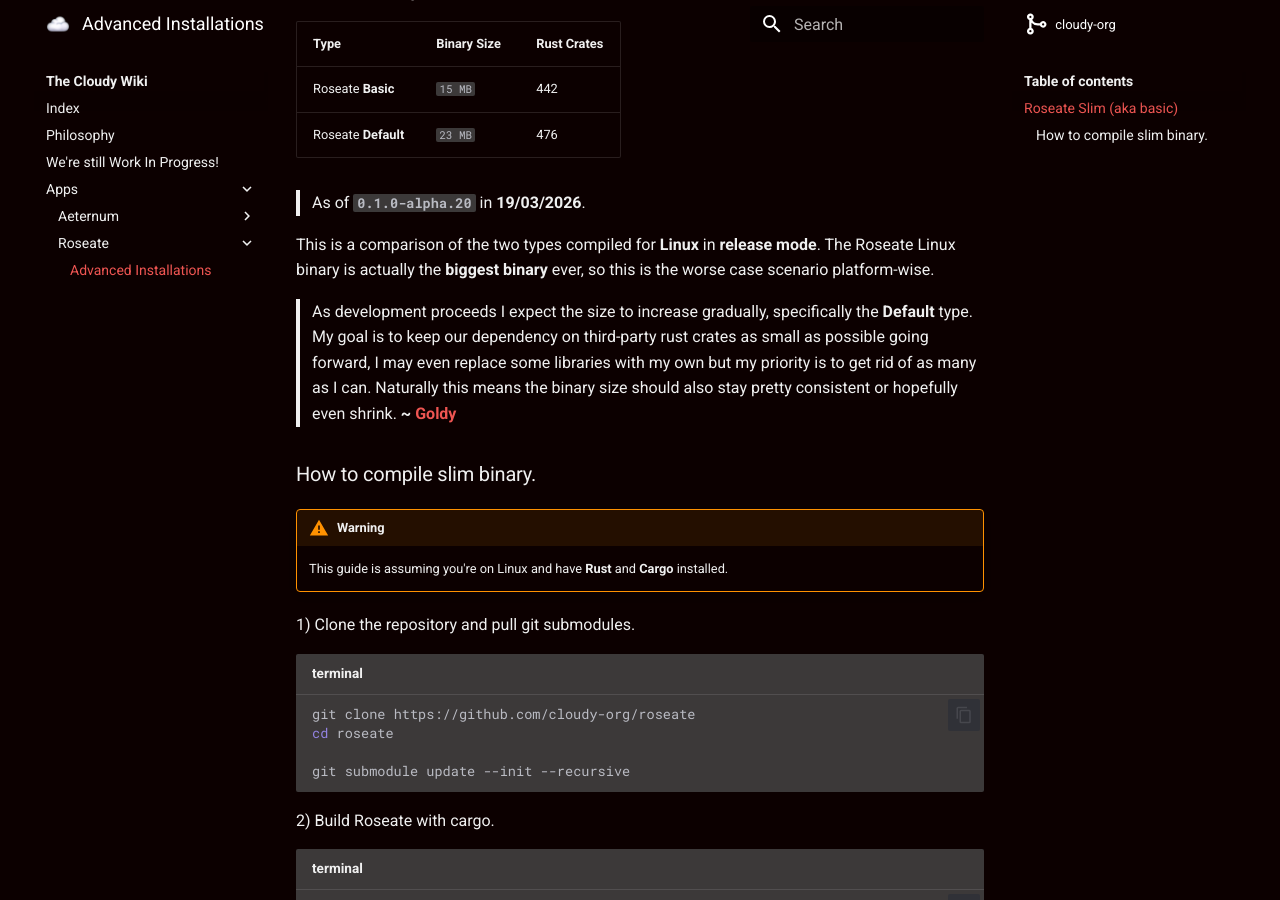
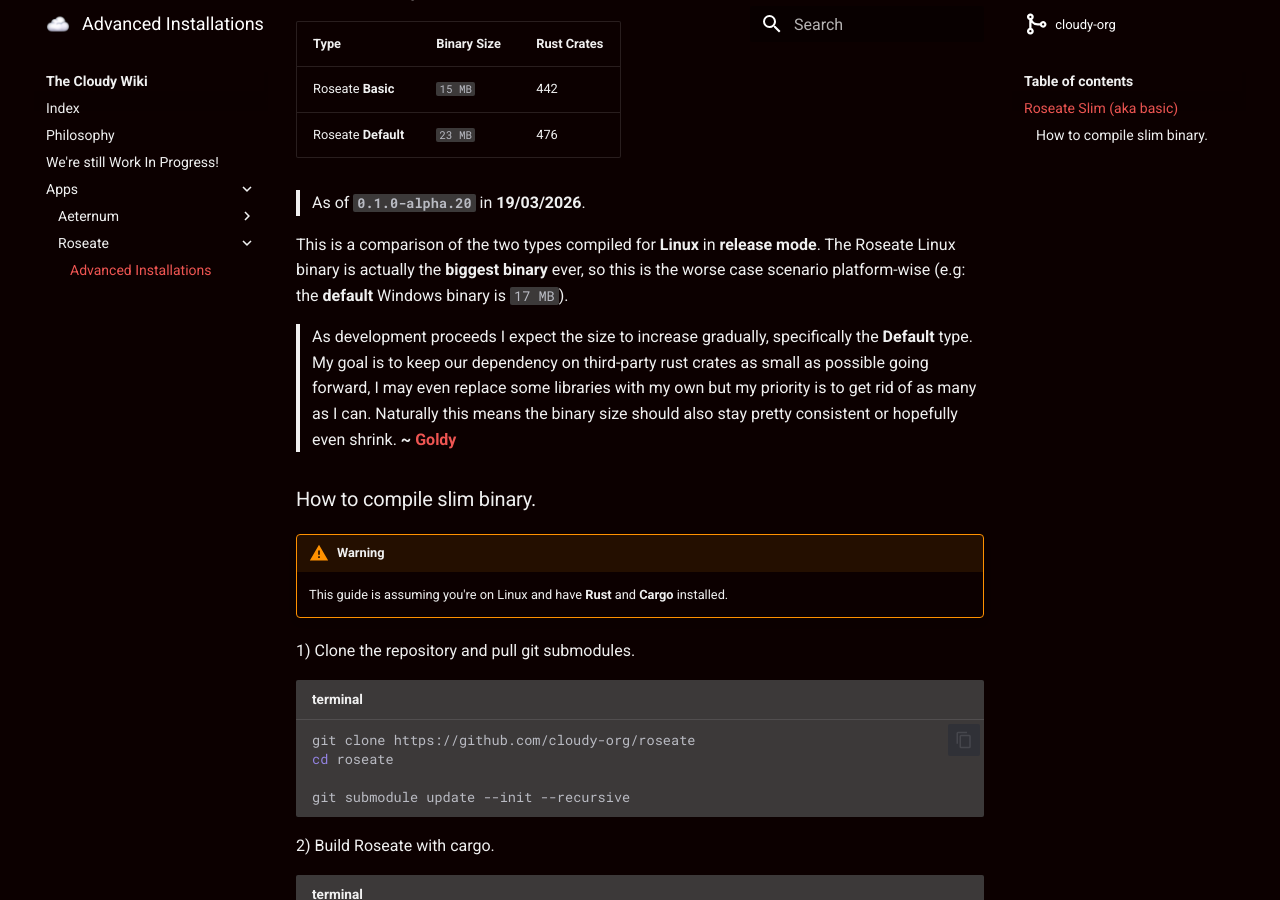
Before and after one commit to cloudy-org/wiki, an MkDocs documentation site: the page built from docs/apps/roseate/advanced_installs.md, in a window 1280 px wide and 900 px high, scrolled down 451 px. Built offline with MkDocs 1.6.1 and Material for MkDocs 9.7.7, drawn with Linux system fonts in a browser that asks for light colours.

Commit message:
docs(roseate): add windows bin size

```diff
--- a/docs/apps/roseate/advanced_installs.md
+++ b/docs/apps/roseate/advanced_installs.md
@@ -13,7 +13,7 @@
 
 > As of **`0.1.0-alpha.20`** in **19/03/2026**.
 
-This is a comparison of the two types compiled for **Linux** in **release mode**. The Roseate Linux binary is actually the **biggest binary** ever, so this is the worse case scenario platform-wise.
+This is a comparison of the two types compiled for **Linux** in **release mode**. The Roseate Linux binary is actually the **biggest binary** ever, so this is the worse case scenario platform-wise (e.g: the **default** Windows binary is `17 MB`).
 
 > As development proceeds I expect the size to increase gradually, specifically the **Default** type. My goal is to keep our dependency on third-party rust crates as small as possible going forward, I may even replace some libraries with my own but my priority is to get rid of as many as I can. Naturally this means the binary size should also stay pretty consistent or hopefully even shrink. **~ [Goldy][goldy_site]**
 
```
